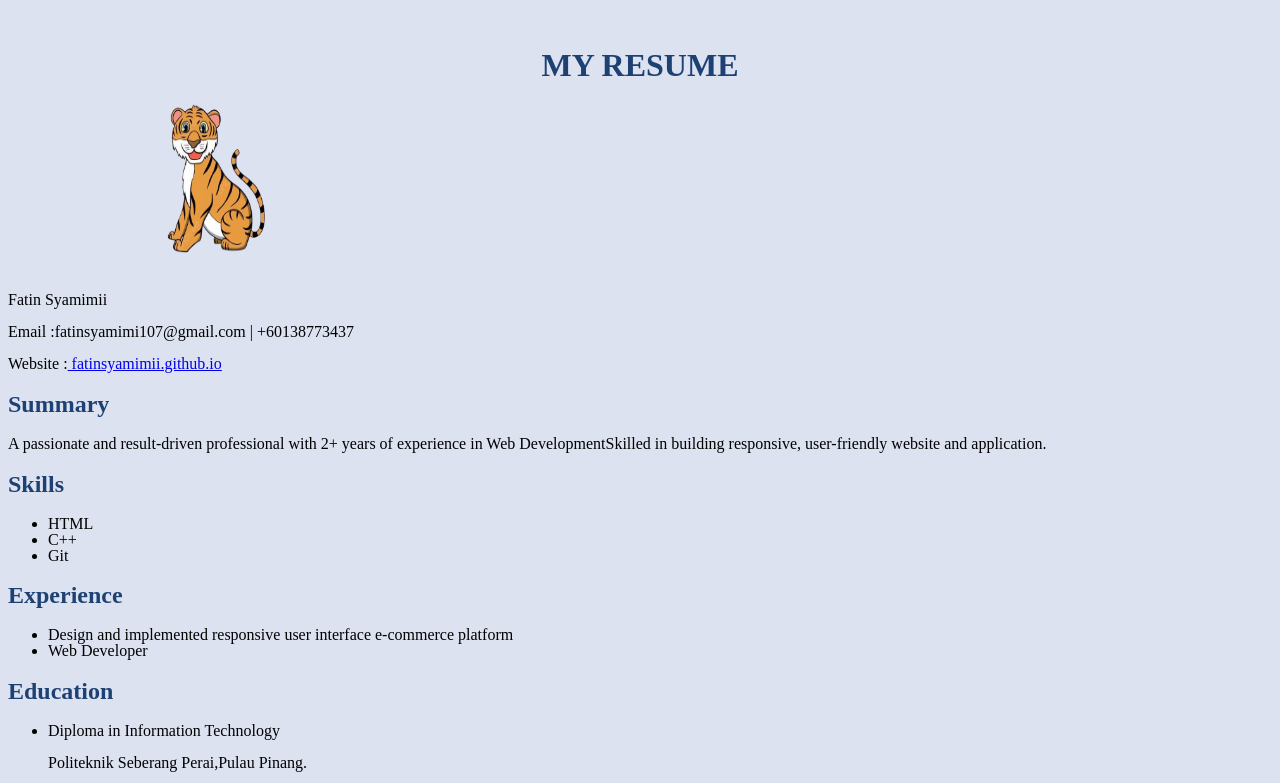
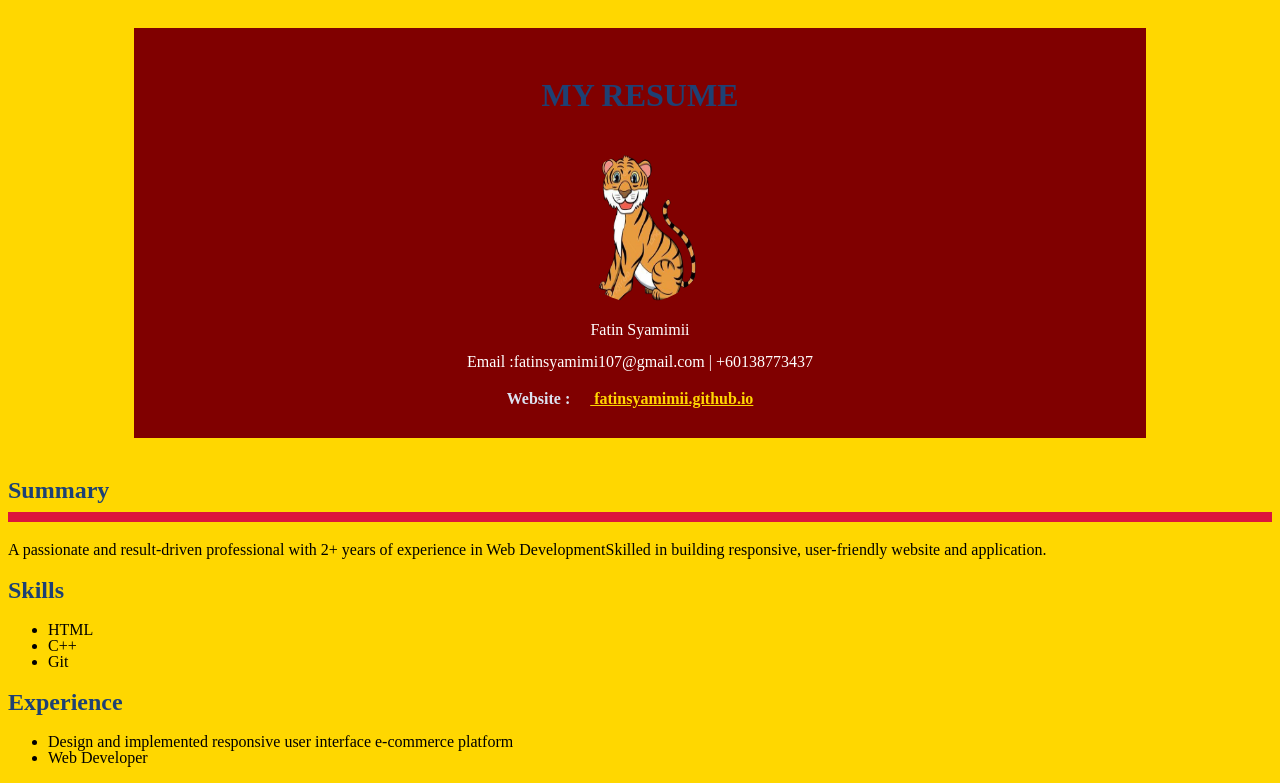
Before and after one commit to fatinsyamimii/fatinsyamimii.github.io, a plain HTML site: page resume.html in a window 1280 px wide. Shown: the top 783 px of the page. Drawn offline with Linux system fonts and the light colour scheme.

Commit message:
resume_css

```diff
--- a/resume.html
+++ b/resume.html
@@ -5,9 +5,10 @@
     <meta name="viewport" content="width=device-width, initial-scale=1.0">
     <title>Resume</title>
 
+
 <style>
     body {
-        background-color:#DCE2F0;
+        background-color:gold;
         line-height: 1.0;
     }
 
@@ -19,17 +20,54 @@
     }
 
     h1 {
-        color:black;
+        color:white;
     }
     h2 {
         color:#1E4174;
     }
-    p {
-        color:black;
-    }
+
     ul{
         color:black;
     }
+
+    header {
+        background-color: maroon;
+        color: #DCE2F0;
+        text-align: center;
+        padding: 10px;
+    }
+
+    header h1, a
+    {
+        color: gold;
+        padding: 20px;
+        text-align: center;
+    }
+
+    header p
+    {
+        color: white;
+    }
+
+    img.dp {
+        border-radius: 50%;
+    }
+
+    .section {
+        margin-bottom: 20px;
+    }
+
+    .section h2 {
+        border-bottom: 10px solid crimson;
+        padding-bottom: 10px;
+
+    }
+
+
+
+
+
+
 </style>
 
 </head>
@@ -37,16 +75,15 @@
     <div class="container">
         <header>
             <h1 style="text-align: center;color:#1E4174"> MY RESUME </h1>
-            <img src="lion.png" width="150" height="150">
+            <img src="lion.png" width="150" height="150" class="dp">
 
 
-        </header>
-    </div class="container">
 
-        <header>
+
+
             <p>Fatin Syamimii</p>
             <p>Email :fatinsyamimi107@gmail.com | +60138773437</p>
-            <p>Website :<a href="https://github.com/fatinsyamimii/fatinsyamimii.github.io.git" target="_blank"> fatinsyamimii.github.io</a></p>
+            <h4>Website :<a href="https://github.com/fatinsyamimii/fatinsyamimii.github.io.git" target="_blank"> fatinsyamimii.github.io</a></h4>
         </header>
         </div>
 
--- /dev/null
+++ b/style.resume.css
@@ -0,0 +1,5 @@
+body{
+    background-color: bisque;
+    background-image: url(web pic.jpg);
+    background-size: cover;
+}
```
Also changed, not shown: css topic.html (+34 -3 lines), 1 other file.
